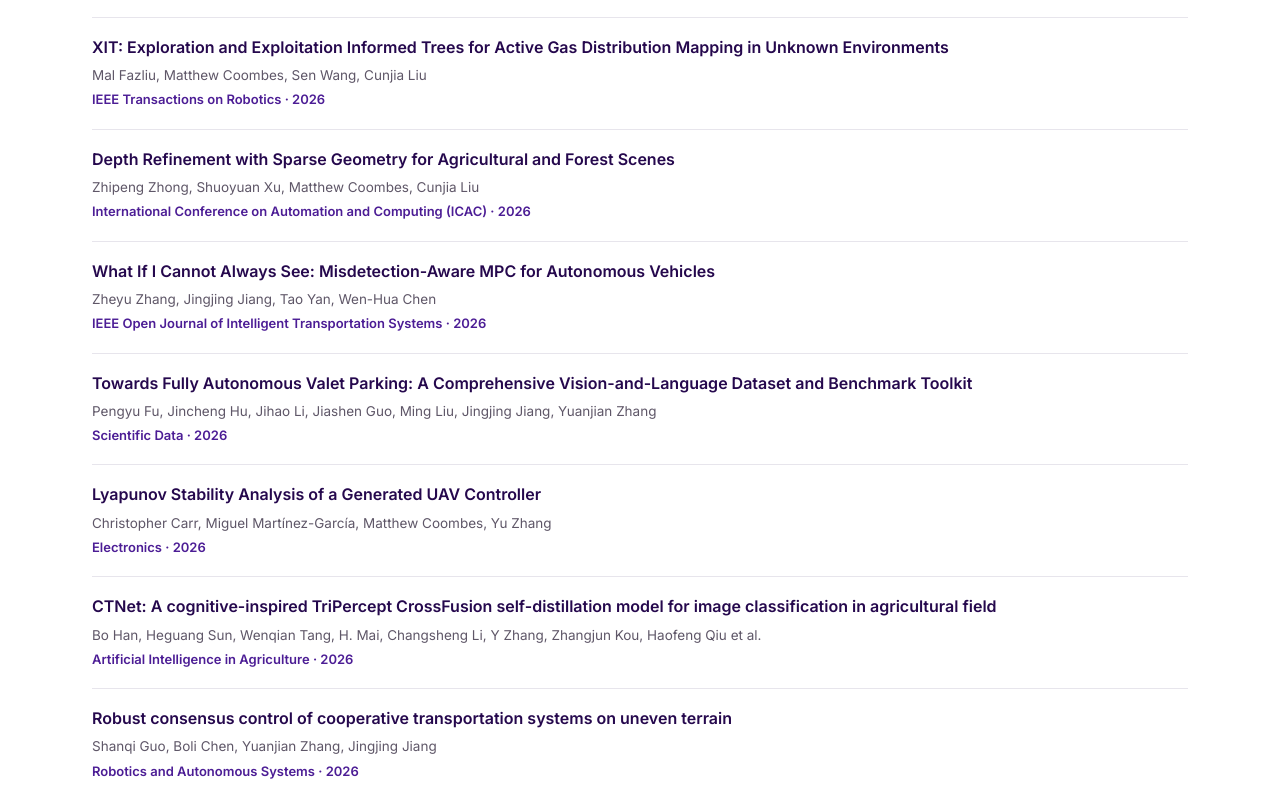
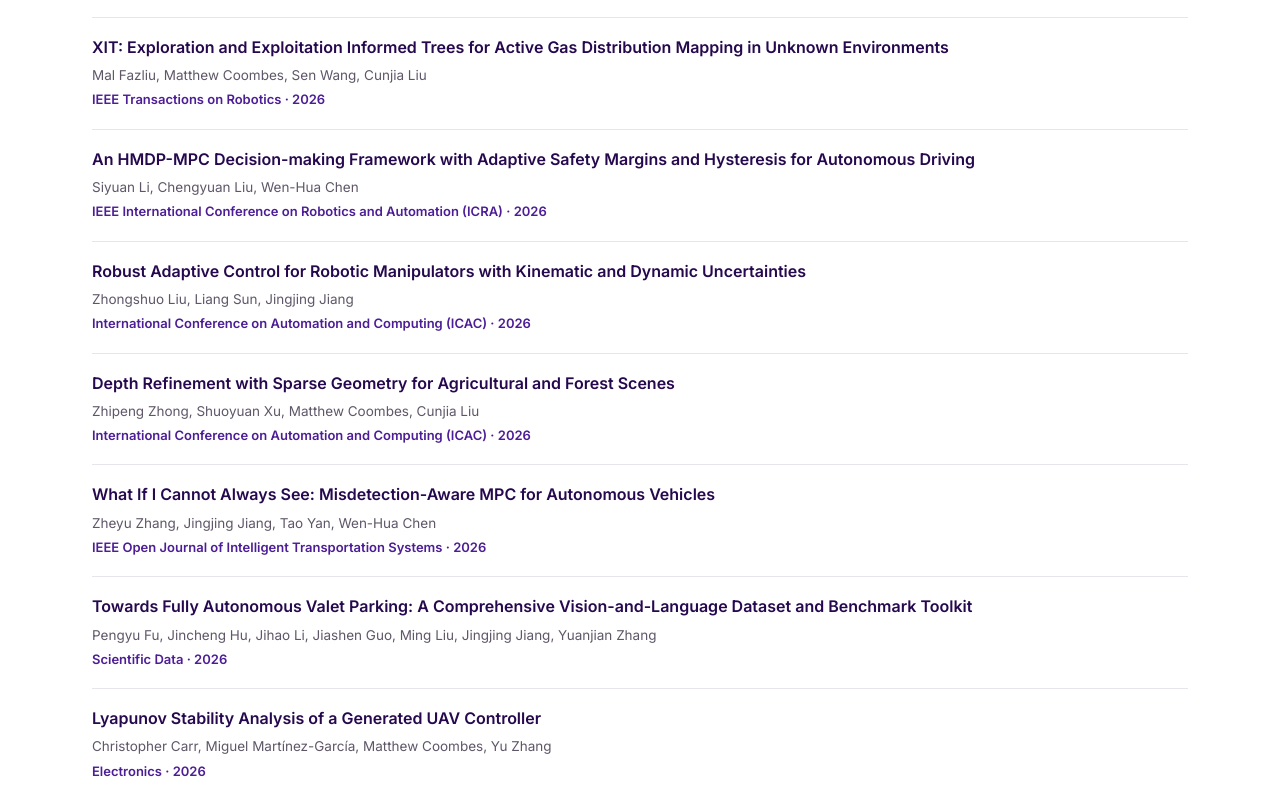
Before and after one commit to LU-Centre-for-Autonomous-Systems/lucas-site, a plain HTML site: page index.html in a window 1280 px wide. Shown: the part 7700-8500 px from the top of the page. Drawn offline with Linux system fonts and the light colour scheme.

Commit message:
Add ICRA 2026 and ICAC 2026 papers to publications

```diff
--- a/index.html
+++ b/index.html
@@ -555,6 +555,8 @@ section,.news-item{scroll-margin-top:100px}
     </div>
     <ul class="pub-list" id="pub-list">
       <li class="pub" data-dir="info" data-year="2026" data-sel="1"><a href="https://doi.org/10.1109/tro.2026.3752250" target="_blank" rel="noopener"><span class="pub-t">XIT: Exploration and Exploitation Informed Trees for Active Gas Distribution Mapping in Unknown Environments</span><span class="pub-m">Mal Fazliu, Matthew Coombes, Sen Wang, Cunjia Liu</span><span class="pub-v">IEEE Transactions on Robotics &middot; 2026</span></a></li>
+      <li class="pub" data-dir="est" data-year="2026"><a href="https://doi.org/10.1109/icra57385.2026.11697037" target="_blank" rel="noopener"><span class="pub-t">An HMDP-MPC Decision-making Framework with Adaptive Safety Margins and Hysteresis for Autonomous Driving</span><span class="pub-m">Siyuan Li, Chengyuan Liu, Wen-Hua Chen</span><span class="pub-v">IEEE International Conference on Robotics and Automation (ICRA) &middot; 2026</span></a></li>
+      <li class="pub" data-dir="control" data-year="2026"><a href="https://doi.org/10.1109/icac70325.2026.11712419" target="_blank" rel="noopener"><span class="pub-t">Robust Adaptive Control for Robotic Manipulators with Kinematic and Dynamic Uncertainties</span><span class="pub-m">Zhongshuo Liu, Liang Sun, Jingjing Jiang</span><span class="pub-v">International Conference on Automation and Computing (ICAC) &middot; 2026</span></a></li>
       <li class="pub" data-dir="perc" data-year="2026"><a href="https://doi.org/10.1109/icac70325.2026.11712435" target="_blank" rel="noopener"><span class="pub-t">Depth Refinement with Sparse Geometry for Agricultural and Forest Scenes</span><span class="pub-m">Zhipeng Zhong, Shuoyuan Xu, Matthew Coombes, Cunjia Liu</span><span class="pub-v">International Conference on Automation and Computing (ICAC) &middot; 2026</span></a></li>
       <li class="pub" data-dir="est" data-year="2026"><a href="https://doi.org/10.1109/ojits.2026.3725336" target="_blank" rel="noopener"><span class="pub-t">What If I Cannot Always See: Misdetection-Aware MPC for Autonomous Vehicles</span><span class="pub-m">Zheyu Zhang, Jingjing Jiang, Tao Yan, Wen-Hua Chen</span><span class="pub-v">IEEE Open Journal of Intelligent Transportation Systems &middot; 2026</span></a></li>
       <li class="pub" data-dir="perc" data-year="2026"><a href="https://doi.org/10.1038/s41597-025-05809-9" target="_blank" rel="noopener"><span class="pub-t">Towards Fully Autonomous Valet Parking: A Comprehensive Vision-and-Language Dataset and Benchmark Toolkit</span><span class="pub-m">Pengyu Fu, Jincheng Hu, Jihao Li, Jiashen Guo, Ming Liu, Jingjing Jiang, Yuanjian Zhang</span><span class="pub-v">Scientific Data &middot; 2026</span></a></li>
```
